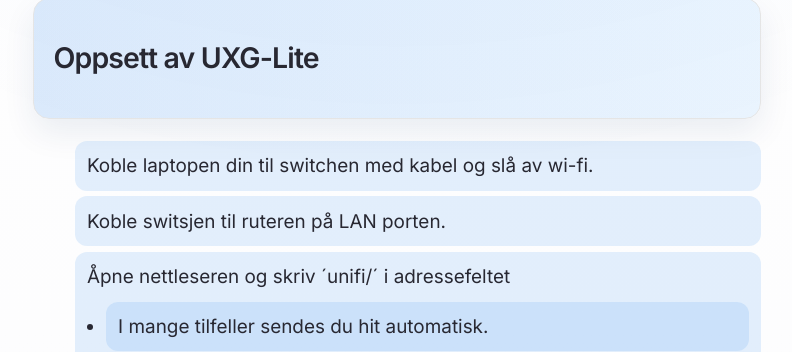
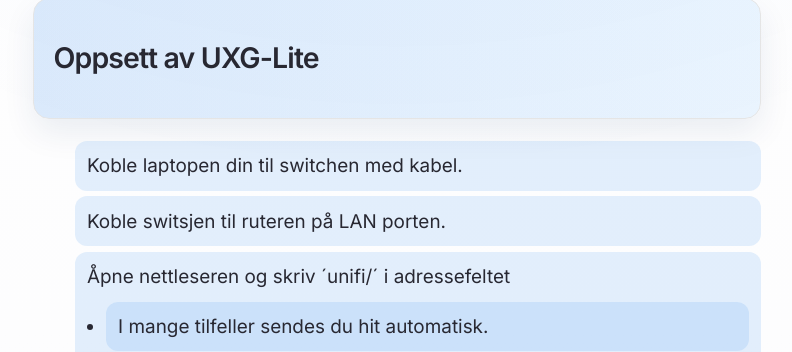
Before and after one commit to Cha-IM/cha-im.github.io, a Jekyll site: the page built from _notes/Public/Teknologiforståelse/Nettverkslab/Sette opp nettverk med UXG-lite-ruter.md, in a window 1280 px wide and 900 px high, scrolled down 861 px. Shown: the part 106-458 px from the top of the window, without its empty margins (243-1035 px from the left). Built offline with Jekyll 4.4.1, drawn with Linux system fonts in a browser that asks for light colours.

Commit message:
TRFK-811339 2026-11-5:19:44:13

```diff
--- a/_notes/Public/Teknologiforståelse/Nettverkslab/Sette opp nettverk med UXG-lite-ruter.md
+++ b/_notes/Public/Teknologiforståelse/Nettverkslab/Sette opp nettverk med UXG-lite-ruter.md
@@ -11,7 +11,7 @@ Stikk en binders eller liten pinne inn i hullet ved siden av USB-C-porten (strø
 
 ## Oppsett av UXG-Lite
 
-- Koble laptopen din til switchen med kabel og slå av wi-fi.
+- Koble laptopen din til switchen med kabel.
 - Koble switsjen til ruteren på LAN porten.
 - Åpne nettleseren og skriv ´unifi/´ i adressefeltet
 	- I mange tilfeller sendes du hit automatisk.
```
